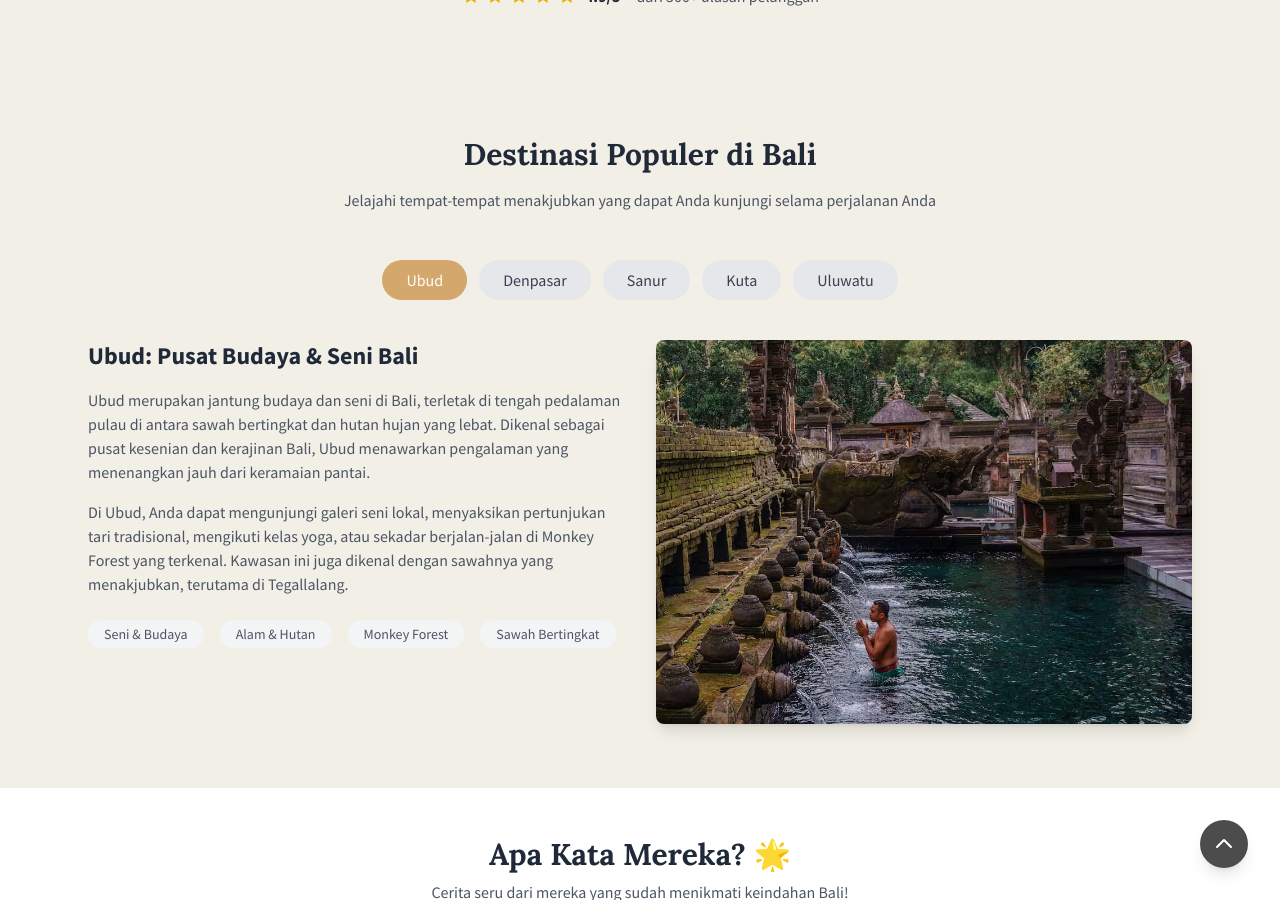
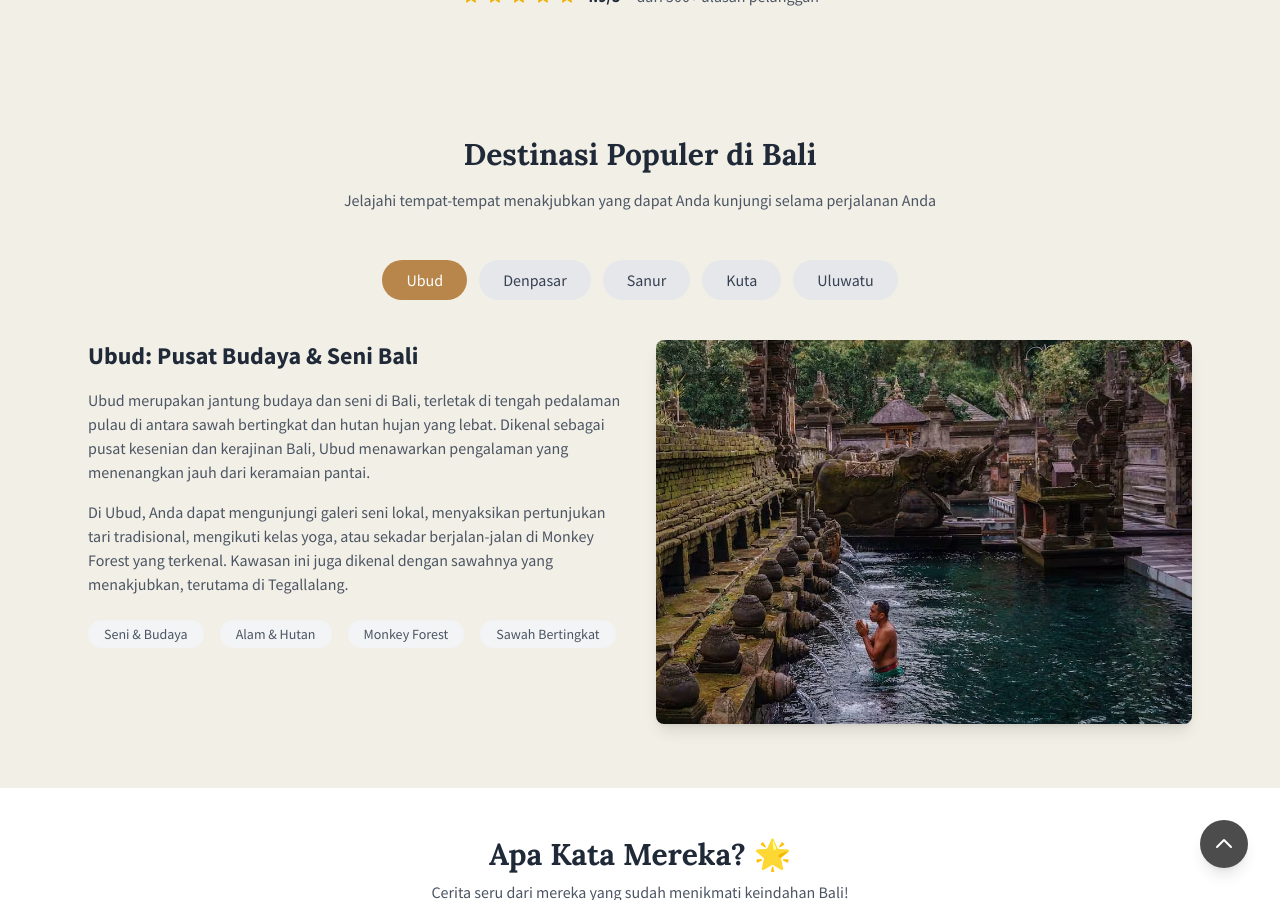
Before and after one commit to mnsbr/balitravel, a Jekyll site: the page built from index.markdown, in a window 1280 px wide and 900 px high, scrolled down 2336 px. Built offline with Jekyll 4.4.1, drawn with Linux system fonts in a browser that asks for light colours.

Commit message:
Refactor code structure for improved readability and maintainability

```diff
--- a/_includes/destinations.html
+++ b/_includes/destinations.html
@@ -7,7 +7,7 @@
 
     <!-- Destination Navigation Buttons -->
     <div class="flex flex-wrap justify-center gap-3 mb-10">
-      <button class="destination-btn px-6 py-2 rounded-full bg-[#d4a76c] text-white font-medium hover:bg-[#c3965e] transition-colors active" data-destination="ubud">Ubud</button>
+      <button class="destination-btn px-6 py-2 rounded-full bg-[#b8864a] text-white font-medium hover:bg-[#a97a42] transition-colors active" data-destination="ubud">Ubud</button>
       <button class="destination-btn px-6 py-2 rounded-full bg-gray-200 text-gray-700 font-medium hover:bg-gray-300 transition-colors" data-destination="denpasar">Denpasar</button>
       <button class="destination-btn px-6 py-2 rounded-full bg-gray-200 text-gray-700 font-medium hover:bg-gray-300 transition-colors" data-destination="sanur">Sanur</button>
       <button class="destination-btn px-6 py-2 rounded-full bg-gray-200 text-gray-700 font-medium hover:bg-gray-300 transition-colors" data-destination="kuta">Kuta</button>
--- a/_includes/footer.html
+++ b/_includes/footer.html
@@ -14,26 +14,6 @@
         <a href="/about.html" class="text-gray-400 hover:text-white text-sm">About</a>
         <a href="/contact.html" class="text-gray-400 hover:text-white text-sm">Contact</a>
       </div>
-
-      <!-- Social Media Links -->
-      <div class="flex space-x-4">
-        <a href="#" class="text-gray-400 hover:text-white">
-          <svg xmlns="http://www.w3.org/2000/svg" class="h-5 w-5" fill="currentColor" viewBox="0 0 24 24">
-            <path d="M22.675 0h-21.35C.6 0 0 .6 0 1.325v21.351C0 23.4.6 24 1.325 24h11.495v-9.294H9.691v-3.622h3.129V8.413c0-3.1 1.893-4.788 4.659-4.788 1.325 0 2.463.099 2.794.143v3.24h-1.917c-1.504 0-1.796.715-1.796 1.763v2.31h3.591l-.467 3.622h-3.124V24h6.116C23.4 24 24 23.4 24 22.675V1.325C24 .6 23.4 0 22.675 0z"/>
-          </svg>
-        </a>
-        <a href="#" class="text-gray-400 hover:text-white">
-          <svg xmlns="http://www.w3.org/2000/svg" class="h-5 w-5" fill="currentColor" viewBox="0 0 24 24">
-            <path d="M24 4.557a9.83 9.83 0 01-2.828.775 4.932 4.932 0 002.165-2.724 9.864 9.864 0 01-3.127 1.195 4.916 4.916 0 00-8.384 4.482A13.94 13.94 0 011.671 3.149a4.916 4.916 0 001.523 6.573 4.897 4.897 0 01-2.229-.616c-.054 2.281 1.581 4.415 3.949 4.89a4.935 4.935 0 01-2.224.084 4.918 4.918 0 004.6 3.417A9.867 9.867 0 010 21.543a13.94 13.94 0 007.548 2.212c9.142 0 14.307-7.721 13.995-14.646A9.936 9.936 0 0024 4.557z"/>
-          </svg>
-        </a>
-        <a href="#" class="text-gray-400 hover:text-white">
-          <svg xmlns="http://www.w3.org/2000/svg" class="h-5 w-5" fill="currentColor" viewBox="0 0 24 24">
-            <path d="M12 2.163c3.204 0 3.584.012 4.849.07 1.366.062 2.633.34 3.608 1.316.975.975 1.254 2.242 1.316 3.608.058 1.265.07 1.645.07 4.849s-.012 3.584-.07 4.849c-.062 1.366-.34 2.633-1.316 3.608-.975.975-2.242 1.254-3.608 1.316-1.265.058-1.645.07-4.849.07s-3.584-.012-4.849-.07c-1.366-.062-2.633-.34-3.608-1.316-.975-.975-1.254-2.242-1.316-3.608-.058-1.265-.07-1.645-.07-4.849s.012-3.584.07-4.849c.062-1.366.34-2.633 1.316-3.608.975-.975 2.242-1.254 3.608-1.316 1.265-.058 1.645-.07 4.849-.07zm0-2.163C8.756 0 8.332.012 7.052.07 5.771.128 4.548.39 3.5 1.438c-1.048 1.048-1.31 2.271-1.368 3.552C2.012 5.756 2 6.18 2 12s.012 6.244.07 7.524c.058 1.281.32 2.504 1.368 3.552 1.048 1.048 2.271 1.31 3.552 1.368C8.332 23.988 8.756 24 12 24s3.668-.012 4.948-.07c1.281-.058 2.504-.32 3.552-1.368 1.048-1.048 1.31-2.271 1.368-3.552.058-1.281.07-1.705.07-7.524s-.012-6.244-.07-7.524c-.058-1.281-.32-2.504-1.368-3.552C19.452.39 18.229.128 16.948.07 15.668.012 15.244 0 12 0z"/>
-            <path d="M12 5.838a6.162 6.162 0 100 12.324 6.162 6.162 0 000-12.324zm0 10.162a3.999 3.999 0 110-7.998 3.999 3.999 0 010 7.998zm6.406-11.845a1.44 1.44 0 11-2.88 0 1.44 1.44 0 012.88 0z"/>
-          </svg>
-        </a>
-      </div>
     </div>
 
     <!-- Footer Bottom -->
--- a/_layouts/default.html
+++ b/_layouts/default.html
@@ -21,26 +21,5 @@
     {% include scroll-to-top-button.html %}
     {% include footer.html %}
     {{ content }}
-
-
-
-    <script>
-        // Social Icons visibility adjustment based on scroll position
-        document.addEventListener('DOMContentLoaded', () => {
-            // Keep social icons visible against any background
-            const socialIcons = document.getElementById('social-icons');
-
-            // Initial state with higher opacity
-            document.querySelectorAll('#social-icons a').forEach(icon => {
-                icon.classList.add('bg-opacity-60');
-            });
-
-            // Add aria-label attributes to the social media links
-            document.querySelectorAll('#social-icons a').forEach((icon, index) => {
-                const labels = ['Facebook', 'Twitter', 'Instagram'];
-                icon.setAttribute('aria-label', labels[index]);
-            });
-        });
-    </script>
 </body>
 </html>
```
Also changed, not shown: other parts of _includes/destinations.html (+1 -1 lines), assets/css/tailwind.css.
